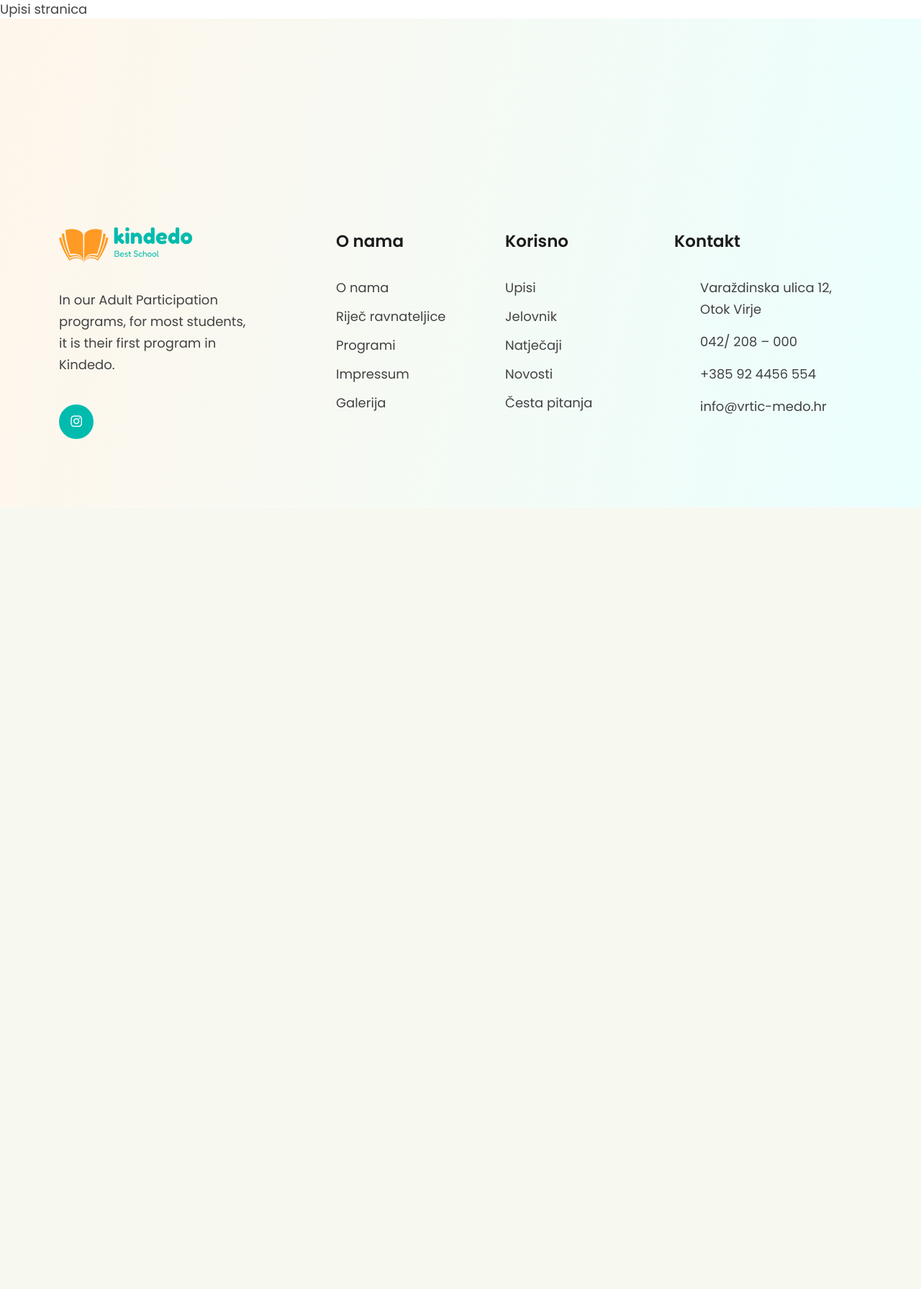
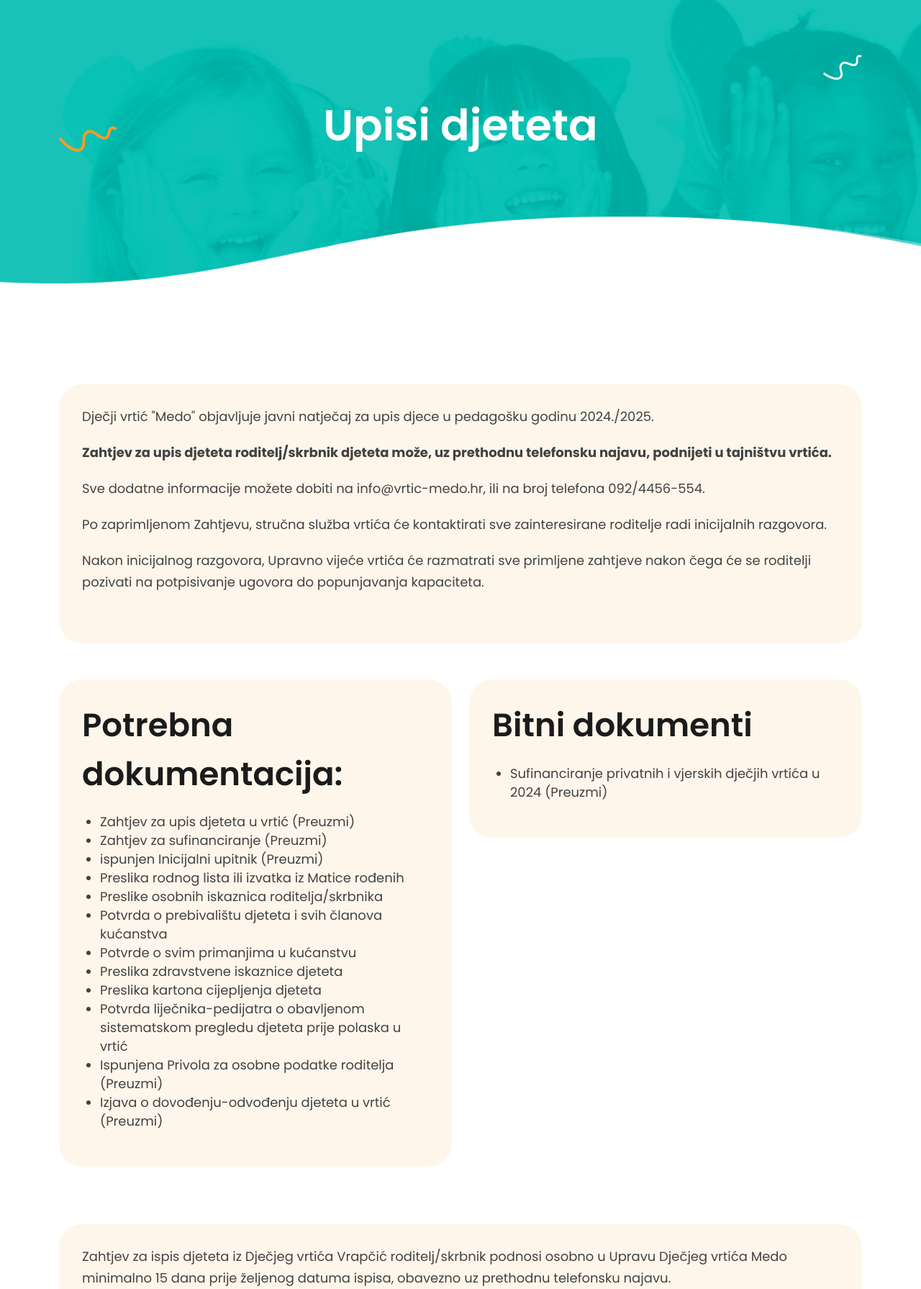
Before and after one commit to MajaMB/DVMedo, a PHP site: page /upisi.php in a window 1280 px wide. Shown: the part 140-1931 px from the top of the page at 72% size. Before the commit the page ends 845 px from the top, so only its background shows below. Run offline with PHP 8.4, Linux system fonts and the light colour scheme; some web fonts are replaced.

Commit message:
upisi page added

```diff
--- a/kindedo-page/dev/upisi.php
+++ b/kindedo-page/dev/upisi.php
@@ -1,7 +1,92 @@
-<?php include('components/header.php'); ?>
+<?php
+    include('components/header.php');
+    include('components/breadcrumb-area.php');
+    echo renderBreadcrumbArea('Upisi djeteta');
+
+?>
 <main>
-    Upisi stranica
+    <section class="bd-program-details-widget pt-120 pb-30">
+        <div class="container">
+            <div class="row">
+                <div class="col mb-20">
+                    <div class="bd-program-details-widget-content theme-bg-6 wow fadeInRight" data-wow-duration="1s"
+                        data-wow-delay=".3s">
+                        <p class="mb-25">
+                            Dječji vrtić "Medo" objavljuje javni natječaj za upis djece u pedagošku godinu 2024./2025.
+                        </p>
+                        <p class="mb-25 fw-bold">
+                            Zahtjev za upis djeteta roditelj/skrbnik djeteta može, uz prethodnu telefonsku najavu, podnijeti u tajništvu vrtića.
+                        </p>
+                        <p class="mb-25">
+                            Sve dodatne informacije možete dobiti na info@vrtic-medo.hr, ili na broj telefona 092/4456-554.
+                        </p>
+                        <p class="mb-25">
+                            Po zaprimljenom Zahtjevu, stručna služba vrtića će kontaktirati sve zainteresirane roditelje radi inicijalnih razgovora.
+                        </p>
+                        <p class="mb-25">
+                            Nakon inicijalnog razgovora, Upravno vijeće vrtića će razmatrati sve primljene zahtjeve nakon čega će se roditelji pozivati na potpisivanje ugovora do popunjavanja kapaciteta.
+                        </p>
+                    </div>
+                </div>
+            </div>
+        </div>
+    </section>
+
+    <section class="bd-program-details-widget pb-30">
+        <div class="container">
+        <div class="row">
+            <div class="col-lg-6 mb-50">
+                <div class="bd-program-details-widget-content theme-bg-6 wow fadeInLeft" data-wow-duration="1s" data-wow-delay=".3s" style="visibility: visible; animation-duration: 1s; animation-delay: 0.3s; animation-name: fadeInLeft;">
+                    <h3 class="bd-program-details-widget-title mb-20">Potrebna dokumentacija:</h3>
+                    <ul class="ul1 ml-25">
+                        <li class="li2"><a href="dokumenti/zahtjev-za-upis.pdf">Zahtjev za upis djeteta u vrtić (Preuzmi)</a></li>
+                        <li class="li2"><a href="http://vrtic-cupko.hr/dokumenti/obrasci_pvdv/">Zahtjev za sufinanciranje (Preuzmi)</a></li>
+                        <li class="li2"><a href="http://vrtic-cupko.hr/dokumenti/inicijalni-upitnik-2/">ispunjen Inicijalni upitnik (Preuzmi)</a></li>
+                        <li class="li2">Preslika rodnog lista ili izvatka iz Matice rođenih</li>
+                        <li class="li2">Preslike osobnih iskaznica roditelja/skrbnika</li>
+                        <li class="li2">Potvrda o prebivalištu djeteta i svih članova kućanstva</li>
+                        <li class="li2">Potvrde o svim primanjima u kućanstvu</li>
+                        <li class="li2">Preslika zdravstvene iskaznice djeteta</li>
+                        <li class="li2">Preslika kartona cijepljenja djeteta</li>
+                        <li class="li1">Potvrda liječnika-pedijatra o obavljenom sistematskom pregledu djeteta prije polaska u vrtić</li>
+                        <li><a href="http://vrtic-cupko.hr/wp-content/uploads/2018/07/Privola-o-osobnim-podacima-roditelji-1.pdf">Ispunjena Privola za osobne podatke roditelja (Preuzmi)</a></li>
+                        <li class="li1"><a href="http://vrtic-cupko.hr/dokumenti/dv-cupko-izjava-dovodenje-odvodenje-djece/">Izjava o dovođenju-odvođenju djeteta u vrtić (Preuzmi)</a></li>
+                    </ul>
+                </div>
+            </div>
+            <div class="col-lg-6 mb-50">
+                <div class="bd-program-details-widget-content theme-bg-6 wow fadeInLeft" data-wow-duration="1s" data-wow-delay=".3s" style="visibility: visible; animation-duration: 1s; animation-delay: 0.3s; animation-name: fadeInLeft;">
+                    <h3 class="bd-program-details-widget-title mb-20">Bitni dokumenti</h3>
+                    <ul class="ul1 ml-25">
+                        <li class="li2"><a href="http://vrtic-cupko.hr/dokumenti/obavijest_pvdv1/">Sufinanciranje privatnih i vjerskih dječjih vrtića u 2024 (Preuzmi)</a></li>
+                    </ul>
+                </div>
+            </div>
+        </div>
+        </div>
+    </section>
+
+    <section class="bd-program-details-widget pb-50">
+        <div class="container">
+            <div class="row">
+                <div class="col mb-20">
+                    <div class="bd-program-details-widget-content theme-bg-6 wow fadeInRight" data-wow-duration="1s" data-wow-delay=".3s">
+                        <p class="mb-25">
+                            Zahtjev za ispis djeteta iz Dječjeg vrtića Vrapčić roditelj/skrbnik podnosi osobno u Upravu Dječjeg vrtića Medo
+                            minimalno 15 dana prije željenog datuma ispisa, obavezno uz prethodnu telefonsku najavu.
+                        </p>
+                        <p class="mb-25 fw-bold">
+                            Ispisnica djeteta iz Dječjeg vrtića Vrapčić roditelju/skrbniku može biti izdana nakon izvršene provjere o podmirenosti financijskih obveza prema Vrtiću.
+                        </p>
+                        <ul class="ul1 ml-25">
+                            <li class="li2"><a href="https://vrapcic-djecji-vrtic.hr/wp-content/uploads/2020/05/Zahtjev-za-ispis-iz-Dje%C4%8Djeg-vrti%C4%87a-Vrap%C4%8Di%C4%87.pdf">Zahtjev za ispis (Preuzmi)</a></li>
+                        </ul>
+                    </div>
+                </div>
+            </div>
+        </div>
+    </section>
+
 </main>
 
-
 <?php include('components/footer.php'); ?>
```
